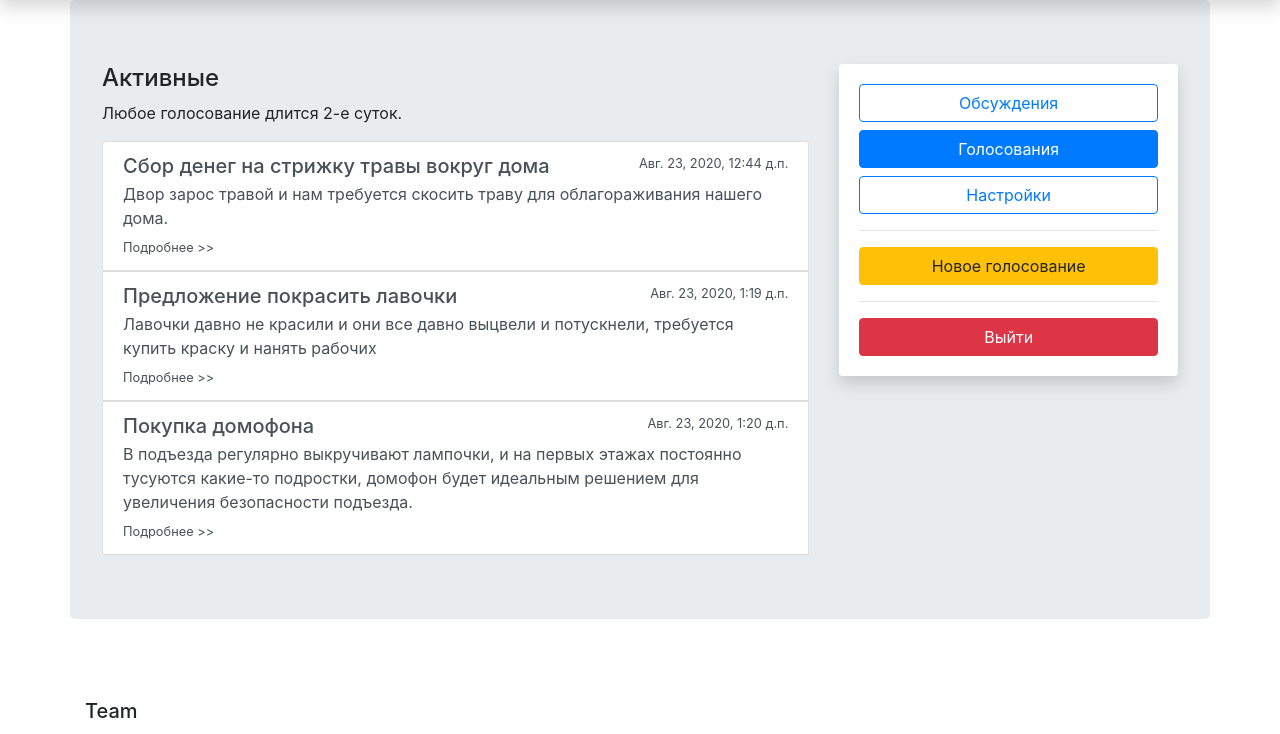
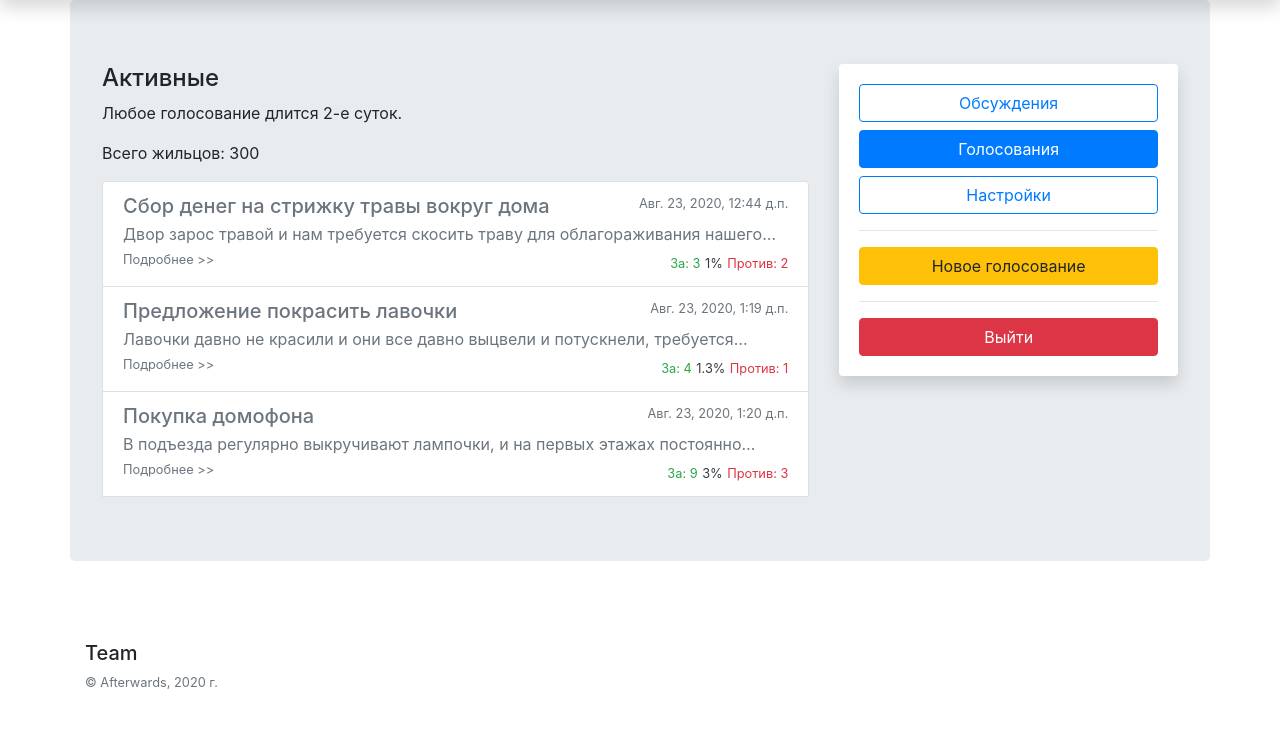
Before and after one commit to Lesoorub/Afterwards, a Django app: page /Votes in a window 1280 px wide. Shown: the part 64-798 px from the top of the page. After the commit the page ends 753 px from the top, so only its background shows below. Run offline with Django 3.2, Linux system fonts and the light colour scheme; a user stored in the database is signed in; data comes from the database, SQL or seed files in the repository; both versions use the stored data as it was after the commit; some libraries are stand-ins or nearby versions.

Commit message:
Добавлена возможность голосования

```diff
--- a/siteProject/Main/forms.py
+++ b/siteProject/Main/forms.py
@@ -40,3 +40,9 @@ class VoteForm(ModelForm):
                 'class': 'form-control'
             })
         }
+
+
+class ChangeVoteForm(ModelForm):
+    class Meta:
+        model = Vote
+        fields = ["accepts", "details"]
--- a/siteProject/Main/models.py
+++ b/siteProject/Main/models.py
@@ -8,10 +8,12 @@ class Vote(models.Model):
     title = models.TextField('Заголовок', max_length=50)
     details = models.TextField('Детали')
     start_time = models.DateTimeField('Дата начала', default=datetime.now, blank=True)
+    accepts = models.BigIntegerField('За', default=0)
+    de_accepts = models.BigIntegerField('Против', default=0)
+    canvote = models.BooleanField('can vote', default=True)
 
     def __str__(self):
         return f'{self.title} vote'
-
 """
 class Building(models.Model):
     city = models.TextField('Город')
--- a/siteProject/Main/templates/Main/ConvenienceAndSimplicity.html
+++ b/siteProject/Main/templates/Main/ConvenienceAndSimplicity.html
@@ -6,7 +6,6 @@
 
 
 {% block body %}
-<hr class="my-4">
 <h2 class="mt-4">Удобство и простота</h2>
 <p>Весь сайт сделан так что бы каждый смог разобраться с ним, включая тех кто видет компьютер в первый раз. Так же на сайте существует раздел для помощи в обучении цифровой грамотности, в котором описаны базовые принципы и способы работы с сайтом.</p>
 {% endblock %}
--- a/siteProject/Main/templates/Main/TransparentVotingSystem.html
+++ b/siteProject/Main/templates/Main/TransparentVotingSystem.html
@@ -6,7 +6,6 @@
 
 
 {% block body %}
-<hr class="my-4">
 <h2 class="mt-4">Прозрачная система голосования</h2>
 <p>Использование в качестве определения личности систему ЕСИА мы можем в уверено утверждать что ваш голос не будет украден или с фальсифицирован.</p>
 {% endblock %}
--- a/siteProject/Main/templates/Main/UniversalNotification.html
+++ b/siteProject/Main/templates/Main/UniversalNotification.html
@@ -6,7 +6,6 @@
 
 
 {% block body %}
-<hr class="my-4">
 <h2 class="mt-4">Повсеместное оповещение</h2>
 <p>Что бы не пропустить новое голосование по вопросам вашего дома мы создали ботов во всех популярных соц. сетях таких как VK, Instagram, Discord, Whats App, Telegram, ОК, Аська, а так же СМС рассылку для тех кого нет в соц. сетях.</p>
 {% endblock %}
--- a/siteProject/Main/templates/Main/Votes.html
+++ b/siteProject/Main/templates/Main/Votes.html
@@ -1,5 +1,6 @@
 {% extends 'Main/header.html' %}
 
+{% load mathfilters %}
 {% block title %}
 Профиль
 {% endblock %}
@@ -8,22 +9,37 @@
 <div class="col-lg-8">
     <h4>Активные</h4>
     <p>Любое голосование длится 2-е суток.</p>
+    <p>Всего жильцов: {{totalusers}}</p>
     <div class="list-group">
         {% if votes %}
         {% for v in votes %}
-        <a class="list-group-item list-group-item-action flex-column align-items-start"
-           data-target="#vote{{v.id}}" data-whatever="@mdo" data-toggle="modal">
+        <a class="list-group-item list-group-item-action flex-column align-items-start {% if v.canvote %}{%else%}disabled{% endif %}"
+           data-target="#vote"
+           data-details="{{ v.details }}" data-title="{{ v.title }}" data-toggle="modal" data-id="{{v.id}}">
             <div class="d-flex w-100 justify-content-between">
                 <h5 class="mb-1">{{ v.title }}</h5>
                 <small>{{ v.start_time }}</small>
             </div>
-            <p class="mb-1">{{ v.details }}</p>
-            <small>Подробнее >></small>
+            <p class="mb-1"
+               style="overflow: hidden; text-overflow: ellipsis; display: -webkit-box; -webkit-line-clamp: 1; -webkit-box-orient: vertical;">
+                {{v.details}}</p>
+            <div class="d-flex w-100 justify-content-between">
+                <small>Подробнее >></small>
+                <div>
+                    {% with a=v.accepts b=v.de_accepts c=totalusers %}
+                    <small class="text-success">За: {{a}}</small>
+                    {% with d=a|div:c|mul:100 %}
+                    <small class="text-dark">{{d|floatformat }}%</small>
+                    {% endwith %}
+                    <small class="text-danger">Против: {{b}}</small>
+                    {% endwith %}
+                </div>
+            </div>
         </a>
+        {% endfor %}
 
         <div class="bd-example">
-            <div class="modal fade" id="vote{{v.id}}" tabindex="-1" role="dialog"
-                 aria-labelledby="exampleModalLabel"
+            <div class="modal fade" id="vote" tabindex="-1" role="dialog" aria-labelledby="voteModal"
                  aria-hidden="true">
                 <div class="modal-dialog" role="document">
                     <div class="modal-content">
@@ -35,21 +51,24 @@
                         </div>
                         <div class="modal-body">
                             <div>
-                                <p>{{ v.title }}</p>
-                                <p>{{ v.details }}</p>
+                                <p class="title">Заголовок</p>
+                                <p class="details">Описание</p>
                             </div>
                         </div>
-                        <form method="post">
+                        <form method="post" action="/Votes">
+                            {% csrf_token %}
+                            <input type="hidden" name="vote" value="none">
+                            <input type="hidden" name="id" value="-1" id="voteID">
                             <div class="modal-footer">
                                 <div class="col-sm">
                                     <button type="button" class="btn btn-secondary btn-block" data-dismiss="modal"
-                                            type="submit">
+                                            data-vote="no">
                                         Не согласен
                                     </button>
                                 </div>
                                 <div class="col-sm">
                                     <button type="button" class="btn btn-primary btn-block" data-dismiss="modal"
-                                            type="submit">
+                                            data-vote="yes">
                                         Согласен
                                     </button>
                                 </div>
@@ -59,7 +78,28 @@
                 </div>
             </div>
         </div>
-        {% endfor %}
+        <script>
+            $('.modal').on('show.bs.modal', function (event) {
+                let button = $(event.relatedTarget)
+                let title = button.data('title')
+                let details = button.data('details')
+                let id = button.data('id')
+
+                let modal = $(this)
+
+                modal.find('input#voteID').val(id)
+                modal.find('.title').text(title)
+                modal.find('.details').text(details)
+            })
+            $('.modal button.btn-block').on('click', function () {
+                $('.modal input[name="vote"]').val($(this).data('vote'))
+                $('.modal form').submit()
+            })
+
+
+
+
+        </script>
         {% else %}
         <p>Пока что нет активных голосований</p>
         {% endif %}
--- a/siteProject/Main/views.py
+++ b/siteProject/Main/views.py
@@ -1,7 +1,7 @@
 from django.shortcuts import render, redirect
 from django.contrib import messages
 from .models import Vote
-from .forms import UserForm, VoteForm
+from .forms import UserForm, VoteForm, ChangeVoteForm
 from django.contrib.auth.decorators import login_required
 from django.contrib.auth import authenticate, logout, login
 from django.contrib.auth.models import User
@@ -73,15 +73,23 @@ def profile_Votes(request):
     if not request.user.is_authenticated:
         return redirect('auth')
     votes = Vote.objects.all()
-
-    if request.method == 'post':
-        print('post')
-        pass
-
+    totalusers = 300
+    form2 = ChangeVoteForm()
+    if request.method == 'POST':
+        vote = votes[int(request.POST['id']) - 1]
+        if request.POST['vote'] == 'yes':
+            vote.accepts += 1
+            vote.canvote = False
+            vote.save()
+        else:
+            vote.de_accepts += 1
+            vote.canvote = False
+            vote.save()
     context = {
-        'votes': votes
+        'votes': votes,
+        'form': form2,
+        'totalusers': totalusers
     }
-
     return render(request, 'main/Votes.html', context)
 
 
--- a/siteProject/siteProject/settings.py
+++ b/siteProject/siteProject/settings.py
@@ -38,6 +38,7 @@ INSTALLED_APPS = [
     'django.contrib.messages',
     'django.contrib.staticfiles',
     'Main',
+    'mathfilters'
 ]
 
 MIDDLEWARE = [
```
Also changed, not shown: siteProject/Main/migrations/0001_initial.py, siteProject/Main/migrations/0002_vote_canvote.py (added), siteProject/db.sqlite3.
